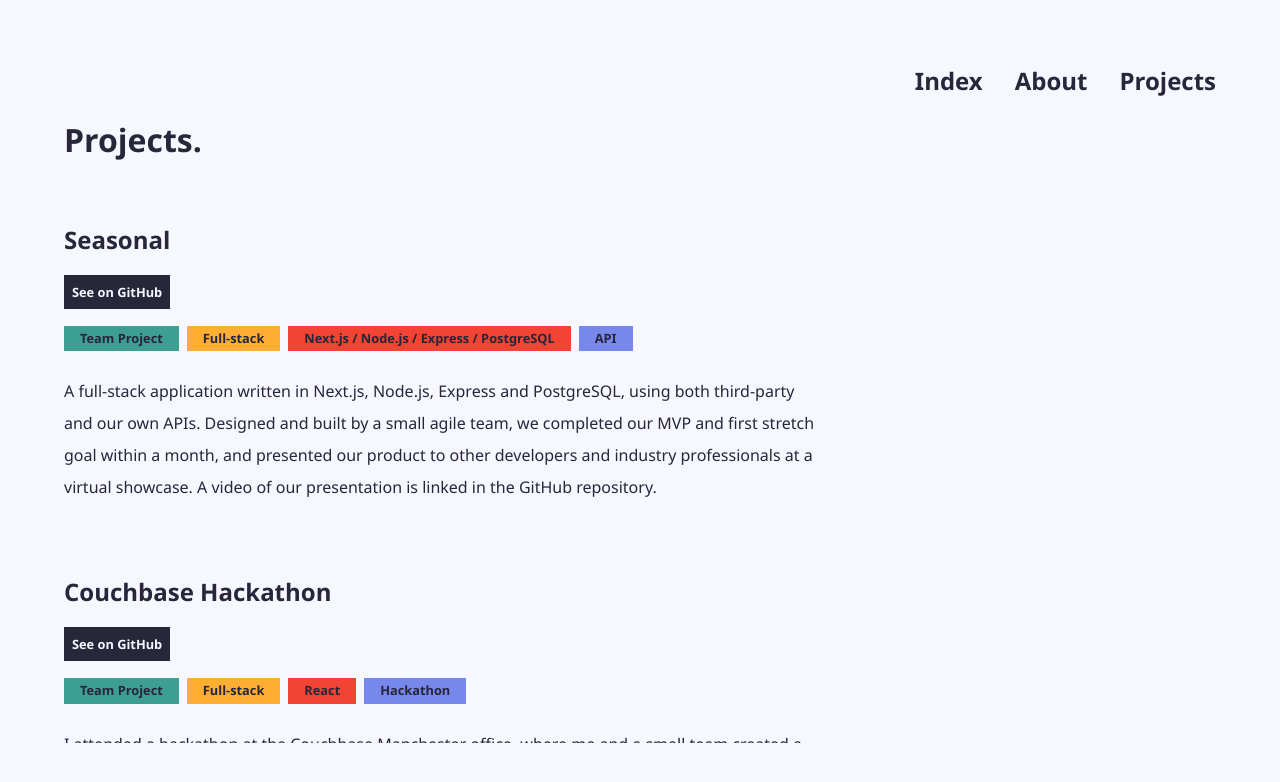
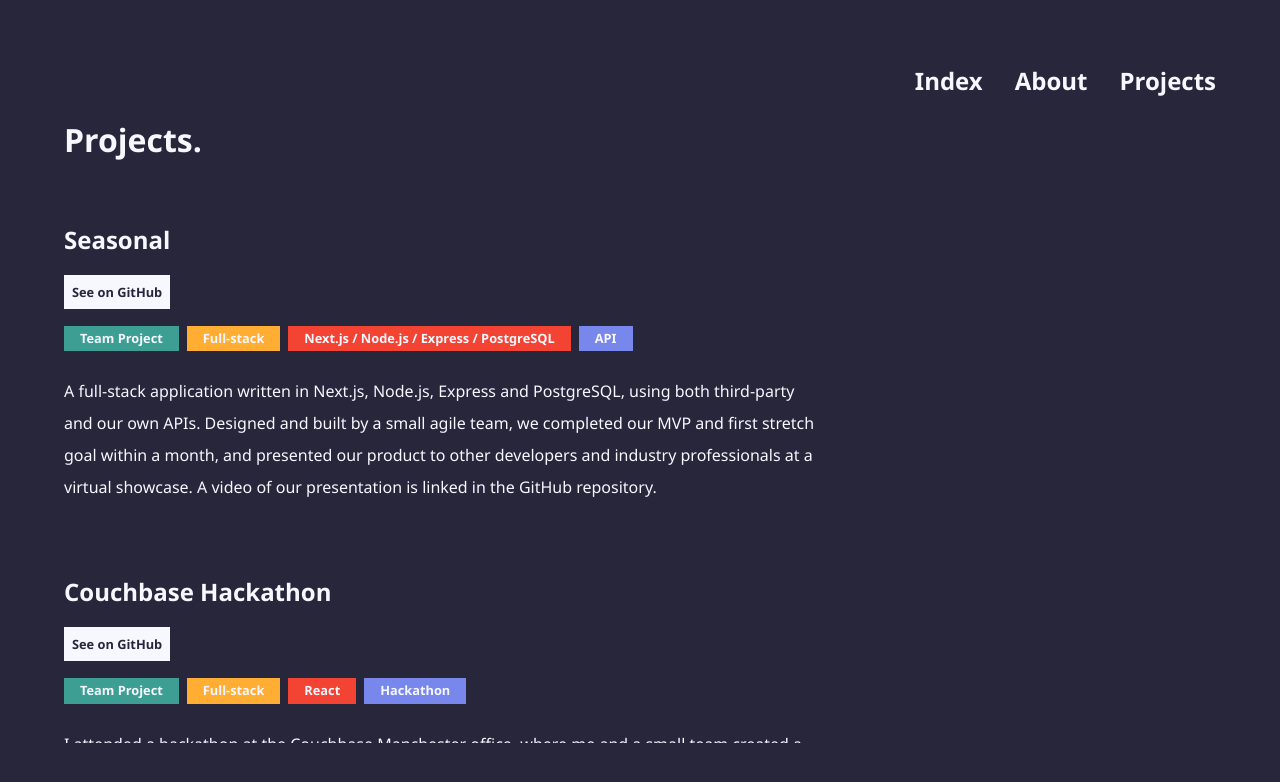
Before and after one commit to madisonlowe/madisonlowe.github.io, a Next.js app: page /projects in a window 1280 px wide. Shown: the top 782 px of the page. Built offline with nearby package versions, Linux system fonts and the light colour scheme.

Commit message:
Swapped main colours.

```diff
--- a/styles/Navbar.module.css
+++ b/styles/Navbar.module.css
@@ -11,12 +11,12 @@
 }
 
 .navpoint {
-  color: var(--main-dark);
+  color: var(--main-two);
   text-decoration: none;
   text-decoration: underline 0.1em rgba(0, 0, 0, 0);
   transition: text-decoration-color 300ms;
 }
 
 .navpoint:hover {
-  text-decoration-color: var(--main-lightest);
+  text-decoration-color: var(--main-one);
 }
--- a/styles/ProjectCard.module.css
+++ b/styles/ProjectCard.module.css
@@ -9,8 +9,8 @@
 
 .cardLink {
   text-decoration: none;
-  background: var(--main-dark);
-  color: var(--main-light);
+  background: var(--main-two);
+  color: var(--main-one);
   padding: 0.5rem;
   font-size: 0.8rem;
 }
--- a/styles/Title.module.css
+++ b/styles/Title.module.css
@@ -1,5 +1,5 @@
 .homeTitle {
-  color: var(--main-dark);
+  color: var(--main-two);
   font-size: 3.4rem;
   padding-top: 20%;
 }
--- a/styles/about.module.css
+++ b/styles/about.module.css
@@ -24,7 +24,7 @@
 
 .aboutMain a {
   font-weight: bold;
-  color: var(--main-dark);
+  color: var(--main-two);
 }
 
 .firstHov {
--- a/styles/globals.css
+++ b/styles/globals.css
@@ -1,6 +1,6 @@
 :root {
-  --main-light: #f7f7ff;
-  --main-dark: #27263b;
+  --main-two: #f7f7ff;
+  --main-one: #27263b;
   --accent-one: #3d9f94;
   --accent-two: #ffad33;
   --accent-three: #f24333;
@@ -13,8 +13,8 @@
   font-family: "Segoe UI", -apple-system, BlinkMacSystemFont, "Roboto", "Oxygen",
     "Ubuntu", "Cantarell", "Fira Sans", "Droid Sans", "Helvetica Neue",
     sans-serif;
-  color: var(--main-dark);
-  background-color: var(--main-light);
+  color: var(--main-two);
+  background-color: var(--main-one);
 }
 
 @media screen and (max-width: 800px) {
```
